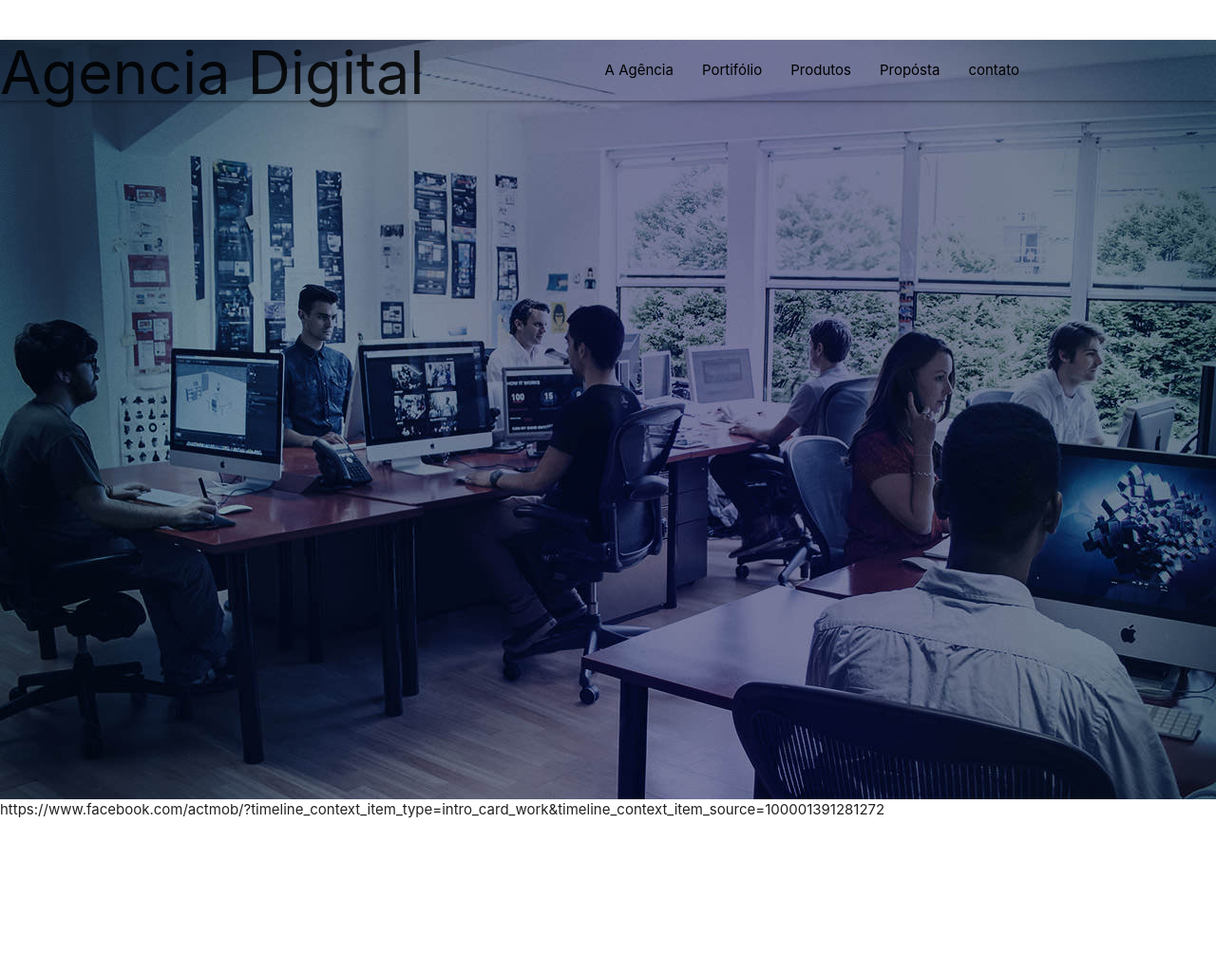
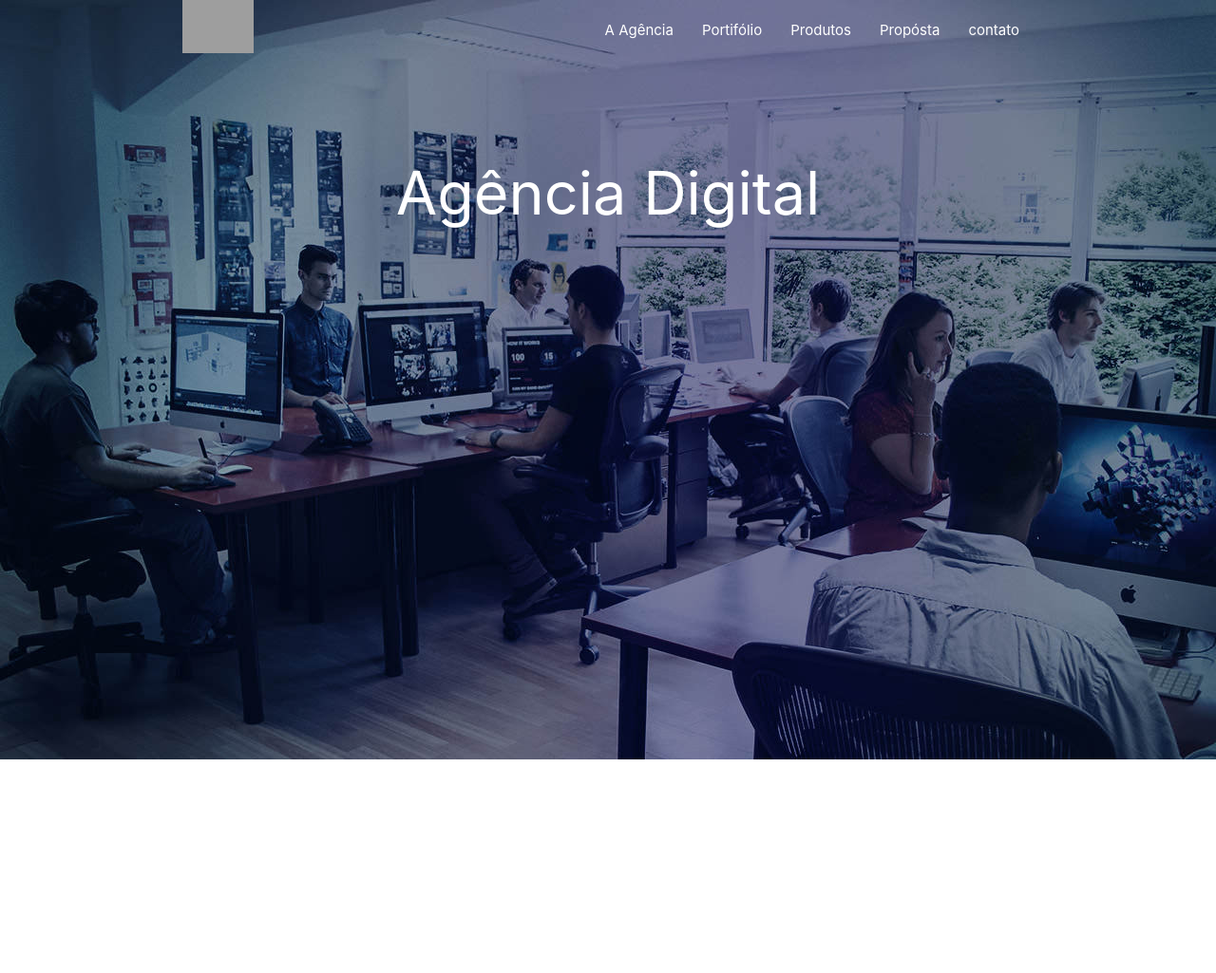
Before and after one commit to AgenciaRazor/site, a plain HTML site: page index.html in a window 1280 px wide. Shown: the whole page at 95% size. Before the commit the page ends 865 px from the top, so only its background shows below. Drawn offline with nearby package versions, Linux system fonts and the light colour scheme; grey boxes are pictures that could not be loaded.

Commit message:
Iniciando letreiro header

```diff
--- a/css/index.css
+++ b/css/index.css
@@ -3,4 +3,6 @@
     height:100%;
 }
 
-#navbar{position:absolute}
+.cursor{color:#3498db!important}
+
+#intitial > nav{box-shadow:none!important; margin-bottom:7em}
--- a/index.html
+++ b/index.html
@@ -10,36 +10,42 @@
 
         <!-- Compiled and minified JavaScript -->
         <script src="https://cdnjs.cloudflare.com/ajax/libs/materialize/1.0.0-beta/js/materialize.min.js"></script>
+        <script src="https://code.jquery.com/jquery-3.3.1.min.js"></script>
 
+        <script src="js/index.js"></script>
         <link rel="stylesheet" href="css/index.css" >
     </head>
 
     <body>
 
-        <nav id="navbar" class='transparent navbar-fixed'>
-            <div class="nav-wrapper container black-text">
-                <a href="#" class="brand-logo">
-                </a>
-                <ul id="nav-mobile" class="right hide-on-med-and-down">
-                    <li><a class="black-text" href="sass.html">A Agência</a></li>
-                    <li><a class="black-text" href="badges.html">Portifólio</a></li>
-                    <li><a class="black-text" href="collapsible.html">Produtos</a></li>
-                    <li><a class="black-text" href="collapsible.html">Propósta</a></li>
-                    <li><a class="black-text" href="collapsible.html">contato</a></li>
-
-                </ul>
-            </div>
-        </nav>
 
         <section id="intitial">
 
-            <h1>Agencia Digital </h1>
+            <nav id="navbar" class='transparent '>
+                <div class="nav-wrapper container black-text">
+                    <a href="#" class="brand-logo"><img src="https://png.icons8.com/ios/1600/super-mario.png" width="75px"></img></a>
+                    <ul id="nav-mobile" class="right hide-on-med-and-down">
+                        <li><a  href="sass.html">A Agência</a></li>
+                        <li><a  href="badges.html">Portifólio</a></li>
+                        <li><a  href="collapsible.html">Produtos</a></li>
+                        <li><a  href="collapsible.html">Propósta</a></li>
+                        <li><a  href="collapsible.html">contato</a></li>
+                    </ul>
+                </div>
+            </nav>
+
+
+            <h1 id="mensagem" class="center white-text"> </h1>
 
         </section>
 
+        <section>
+            <br><br><br><br><br><br><br><br><br><br>
 
-        https://www.facebook.com/actmob/?timeline_context_item_type=intro_card_work&timeline_context_item_source=100001391281272
+        </section>
 
+        <!-- https://www.facebook.com/actmob/?timeline_context_item_type=intro_card_work&timeline_context_item_source=100001391281272
+        -->
     </body>
 
 </html>
--- /dev/null
+++ b/js/index.js
@@ -0,0 +1,120 @@
+$(document).ready(function(){
+
+    pisca_cursor = 0;
+    aux_pisca_cursor = true;
+    escrevendo = false;
+
+    escreve_agencia_digital = true;
+    estapa_escreve_agencia_digital = 0;
+
+    setInterval(function(){
+
+        if(pisca_cursor == 2){
+            escrevendo = true;
+            if(escreve_agencia_digital){
+                function_escreve_agencia_digital();
+            }
+
+        }else{
+
+            if(escrevendo){
+                if(aux_pisca_cursor){
+                    $(".cursor").css("opacity","0");
+                    aux_pisca_cursor = false;
+                }else{
+                    $(".cursor").css("opacity","100");
+                    aux_pisca_cursor = true;
+                    pisca_cursor ++;
+                }
+            }else{
+
+                if(aux_pisca_cursor){
+                    $(".cursor").remove();
+                    aux_pisca_cursor = false;
+                }else{
+                    $("#mensagem").append("<i class='cursor'>|</i>");
+                    aux_pisca_cursor = true;
+                    pisca_cursor ++;
+
+                }
+            }
+        }
+
+    },200);
+
+    function function_escreve_agencia_digital(){
+
+        $(".cursor").remove();
+
+        switch (estapa_escreve_agencia_digital) {
+            case 0:
+                $("#mensagem").append("A");
+                estapa_escreve_agencia_digital ++;
+                break;
+
+            case 1:
+                $("#mensagem").append("g");
+                estapa_escreve_agencia_digital ++;
+                break;
+
+            case 2:
+            $("#mensagem").append("ê");
+            $("#mensagem").append("n");
+            estapa_escreve_agencia_digital ++;
+                break;
+
+            case 3:
+
+                estapa_escreve_agencia_digital ++;
+                break;
+
+            case 4:
+                $("#mensagem").append("c");
+                $("#mensagem").append("i");
+                estapa_escreve_agencia_digital ++;
+            break;
+
+            case 5:
+                $("#mensagem").append("a");
+                estapa_escreve_agencia_digital ++;
+            break;
+
+            case 6:
+                $("#mensagem").append(" D");
+                estapa_escreve_agencia_digital ++;
+            break;
+
+            case 7:
+                $("#mensagem").append("i");
+                $("#mensagem").append("g");
+                estapa_escreve_agencia_digital ++;
+            break;
+
+            case 8:
+                $("#mensagem").append("i");
+                estapa_escreve_agencia_digital ++;
+            break;
+
+            case 9:
+                $("#mensagem").append("t");
+                estapa_escreve_agencia_digital ++;
+            break;
+
+            case 10:
+                $("#mensagem").append("al");
+                estapa_escreve_agencia_digital ++;
+                pisca_cursor = 0;
+            break;
+
+            case 11:
+                apaga_escrita();
+            break;
+
+        }
+
+        $("#mensagem").append("<i class='cursor'>|</i>");
+
+    }
+
+
+});
```
Also changed, not shown: img/414379.jpg (added), img/m000127988.jpg (added).
